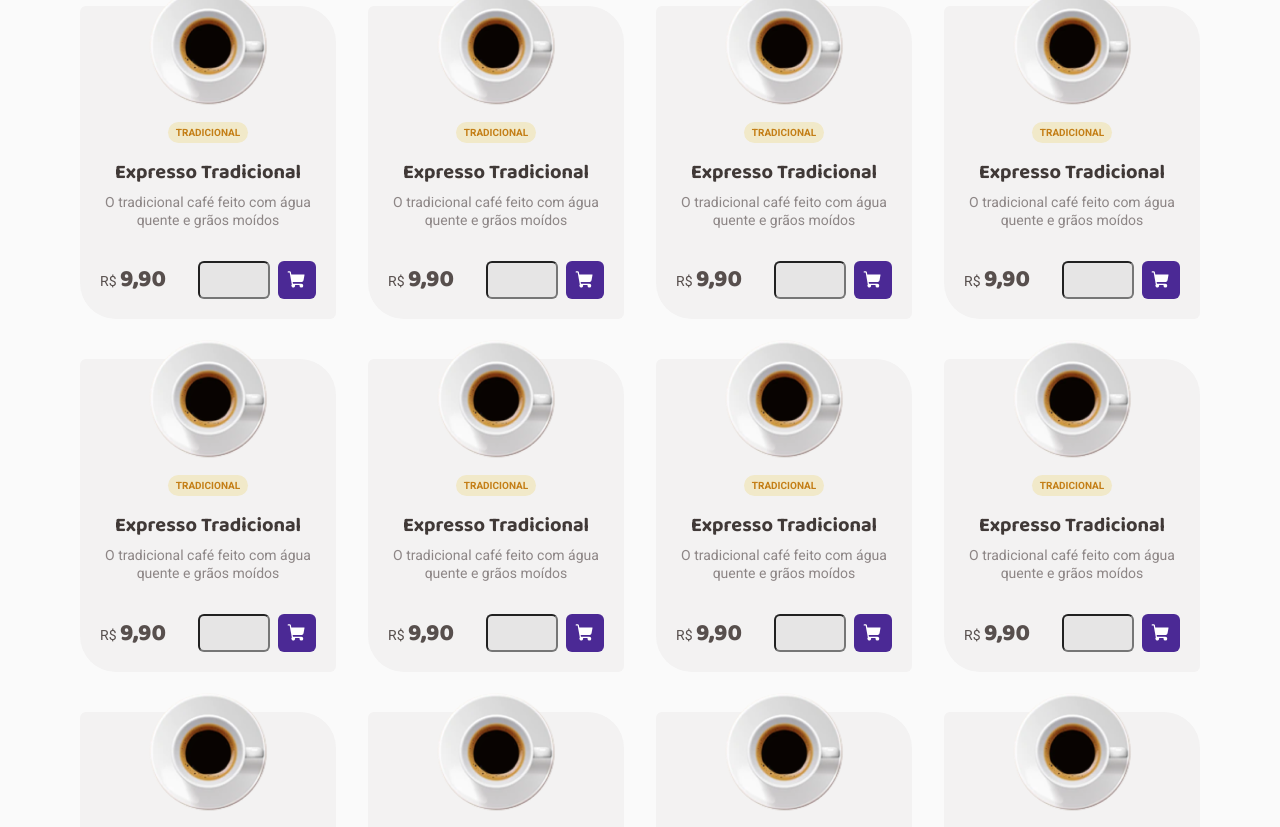
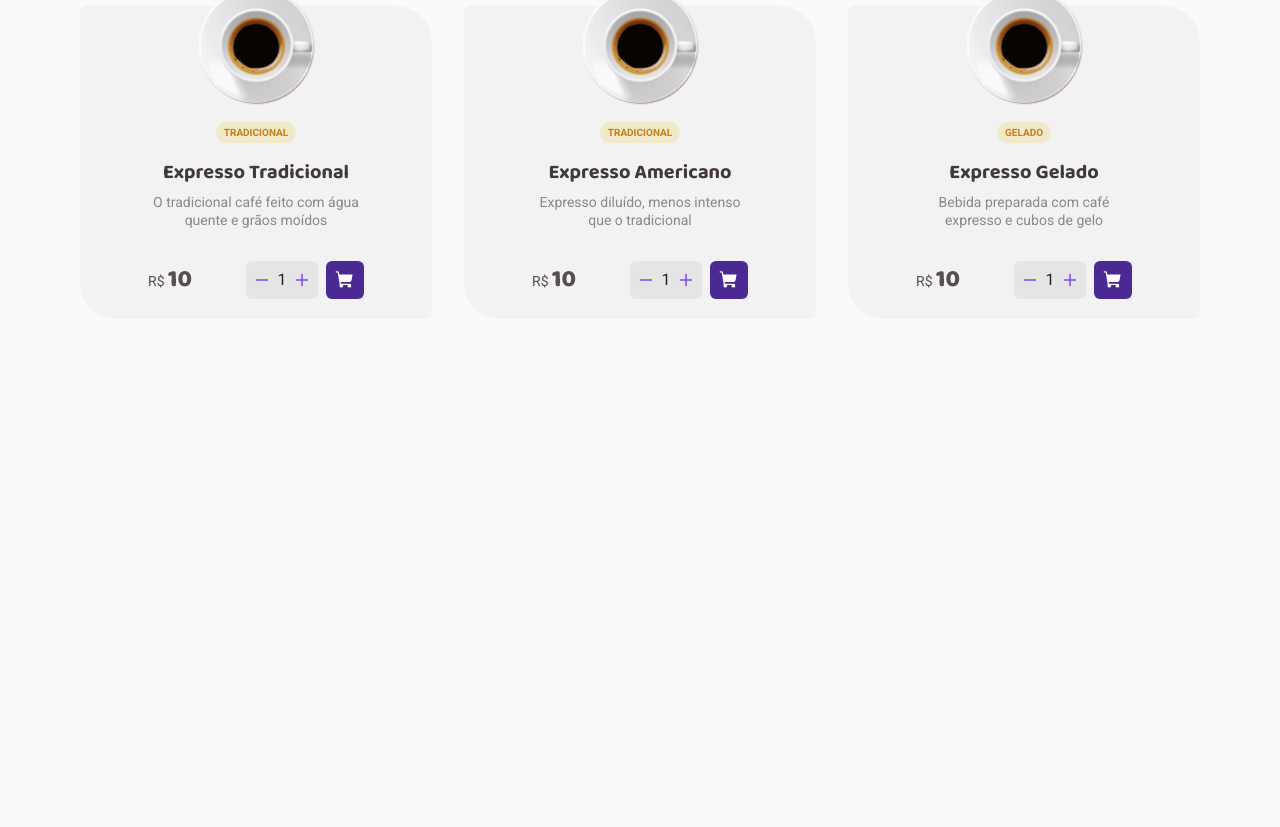
Before and after one commit to AndrewReis/coffe-delivery, a React (Vite) app: page / in a window 1280 px wide. Shown: the part 712-1539 px from the top of the page. After the commit the page ends 1111 px from the top, so only its background shows below. Built offline with nearby package versions, Linux system fonts and the light colour scheme.

Commit message:
improviments

```diff
--- a/src/App.tsx
+++ b/src/App.tsx
@@ -1,7 +1,9 @@
 import { BrowserRouter } from 'react-router-dom'
 import { ThemeProvider } from 'styled-components'
 
+import { CartProvider } from './context/cart-context'
 
+// styles
 import { defaultTheme } from './styles/themes/default'
 import { GlobalStyle } from './styles/global'
 
@@ -11,7 +13,9 @@ function App() {
   return (
     <ThemeProvider theme={defaultTheme}>
       <BrowserRouter>
-        <Router />
+        <CartProvider>
+          <Router />
+        </CartProvider>
       </BrowserRouter>
       <GlobalStyle theme={defaultTheme} />
     </ThemeProvider>
--- a/src/components/CartButton/index.tsx
+++ b/src/components/CartButton/index.tsx
@@ -1,17 +1,15 @@
 import { ShoppingCart } from 'phosphor-react'
+import { useCart } from '../../context/cart-context'
 
-import { Container } from './styles'
+import { Container, Notification } from './styles'
 
+export function CartButton() {
+  const { cart } = useCart()
 
-interface Props {
-  count?: number
-}
-
-export function CartButton({ count }: Props) {
   return (
     <Container to='/check-out' title='Carrinho'>
       <ShoppingCart size={24} weight="fill"/>
-      { count && ( <span> {count} </span>) }
+      { cart.length > 0 && ( <Notification> {cart.length} </Notification>) }
     </Container>
   )
 }
--- a/src/components/CartButton/styles.ts
+++ b/src/components/CartButton/styles.ts
@@ -11,8 +11,9 @@ export const Container = styled(NavLink)`
   border-radius: 6px;
 
   position: relative;
+`;
 
-  span {
+export const Notification = styled.div`
   display: flex;
   align-items: center;
   justify-content: center;
@@ -26,5 +27,4 @@ export const Container = styled(NavLink)`
   color: ${props => props.theme['white']};
   font-size: 0.75rem;
   font-weight: 700;
-  }
 `;
--- a/src/components/CoffeCard/index.tsx
+++ b/src/components/CoffeCard/index.tsx
@@ -1,34 +1,73 @@
-import { ShoppingCart } from 'phosphor-react'
+import { ShoppingCart, Plus, Minus } from 'phosphor-react'
+import { useState } from 'react';
 
-import coffeImg from '../../assets/expresso-tradicional.png'
+// context
+import { useCart } from '../../context/cart-context'
 
+// styles
 import { defaultTheme } from '../../styles/themes/default'
-import { Container, Header, Info, Footer } from "./styles";
+import { Container, Header, Info, Footer, AmountButton, ActionsContainer } from "./styles";
 
-export function CoffeCard() {
+interface Product {
+  id: number;
+  img: string;
+  label: string;
+  title: string;
+  description: string;
+  price: number;
+}
+
+interface Props {
+  data: Product
+}
+
+export function CoffeCard({ data }: Props) {
+  const [ amount, setAmount ]      = useState(1);
+  const { cart, addProductToCart } = useCart();
+
+  function formatCurrency(value: number) {
+    let currency = Number(value) * 100;
+    return currency;
+  }
+
+  function handleAddProductToCart(data: Product) {
+    if (!cart.find(p => p.id === data.id)) {
+      addProductToCart(data)
+      alert(`${data.title} adicionado no carrinho`)
+    }
+
+    setAmount(1)
+  }
+
   return (
     <Container>
       <Header>
-        <img src={coffeImg} alt="" />
-        <span>Tradicional</span>
+        <img src={data.img} alt="" />
+        <span> { data.label } </span>
       </Header>
 
       <Info>
-        <strong>Expresso Tradicional</strong>
+        <strong> { data.title } </strong>
         <p>
-          O tradicional café feito com água quente e grãos moídos
+          { data.description }
         </p>
       </Info>
 
       <Footer>
-        <span>R$ <strong>9,90</strong></span>
+        <span>R$ <strong> { formatCurrency(data.price) } </strong></span>
 
-        <div>
-          <input type="number" />
-          <button type='button'>
+        <ActionsContainer>
+          <AmountButton>
+            <Minus size={16} weight='bold' color={defaultTheme.purple}/>
+            <span>1</span>
+            <Plus size={16} color={defaultTheme.purple} weight='bold' />
+          </AmountButton>
+
+          {/* <input type="number" value={amount} onChange={() => setAmount(amount + 1)} /> */}
+          <button type='button' onClick={() => handleAddProductToCart(data)}>
             <ShoppingCart size={20} weight='fill' color={defaultTheme.white} />
           </button>
-        </div>
+        </ActionsContainer>
       </Footer>
     </Container>
   )
--- a/src/components/CoffeCard/styles.ts
+++ b/src/components/CoffeCard/styles.ts
@@ -88,18 +88,12 @@ export const Footer = styled.footer`
       color: ${props => props.theme['base-text']};
     }
   }
+`;
 
-  div {
+export const ActionsContainer = styled.div`
   display: flex;
   align-items: center;
   gap: 0.5rem;
-
-    input {
-      width: 4.5rem;
-      height: 2.375rem;
-      background-color: ${props => props.theme['base-button']};
-      border-radius: 6px;
-    }
 
   button {
     display: flex;
@@ -116,5 +110,32 @@ export const Footer = styled.footer`
       background-color: ${props => props.theme['purple']};
     }
   }
+`;
+
+export const AmountButton = styled.div`
+  width: 4.5rem;
+  height: 2.375rem;
+
+  display: flex;
+  align-items: center;
+  justify-content: space-between;
+
+  padding: 0.5rem;
+  border-radius: 6px;
+  background-color: ${props => props.theme['base-button']};
+
+  span {
+    font-size: 1rem;
+    font-family: 'Roboto', sans-serif;
+    font-weight:400;
+    text-align: center;
+    color: ${props => props.theme['base-title']};
+  }
+
+  button {
+    width: 0.875rem;
+    height: 0.875rem;
+    background-color: ${props => props.theme['base-button']};
+
   }
 `;
--- /dev/null
+++ b/src/context/cart-context.tsx
@@ -0,0 +1,53 @@
+import { createContext, ReactNode, useContext, useEffect, useState } from 'react'
+import { PRODUCTS } from '../fake';
+
+// interfaces
+interface Product {
+  id: number;
+  img: string;
+  label: string;
+  title: string;
+  description: string;
+  price: number;
+}
+
+interface CartProviderProps {
+  children: ReactNode
+}
+
+interface CartContextProps {
+  cart: Product[];
+  products: Product[];
+  addProductToCart: (product: Product) => void;
+}
+
+// const
+const CartContext = createContext({} as CartContextProps)
+
+
+// Component
+function CartProvider({children}: CartProviderProps) {
+  const [products, setProducts] = useState<Product[]>([])
+  const [cart, setCart]         = useState<Product[]>([])
+
+  function addProductToCart(product: Product) {
+    setCart(state => [...state, product])
+  }
+
+  useEffect(() => {
+    setProducts(PRODUCTS)
+  }, [PRODUCTS])
+
+  // JSX
+  return(
+    <CartContext.Provider value={{ cart, products, addProductToCart}} >
+      { children }
+    </CartContext.Provider>
+  );
+}
+
+function useCart() {
+  return useContext(CartContext)
+}
+
+export { CartProvider, useCart }
--- /dev/null
+++ b/src/fake.ts
@@ -0,0 +1,28 @@
+import coffeImg from './assets/expresso-tradicional.png'
+
+export const PRODUCTS = [
+  {
+    id: 1,
+    img: coffeImg,
+    label: 'Tradicional',
+    title: 'Expresso Tradicional',
+    description: 'O tradicional café feito com água quente e grãos moídos',
+    price: 0.10
+  },
+  {
+    id: 2,
+    img: coffeImg,
+    label: 'Tradicional',
+    title: 'Expresso Americano',
+    description: 'Expresso diluído, menos intenso que o tradicional',
+    price: 0.10
+  },
+  {
+    id: 3,
+    img: coffeImg,
+    label: 'gelado',
+    title: 'Expresso Gelado',
+    description: 'Bebida preparada com café expresso e cubos de gelo',
+    price: 0.10
+  }
+]
--- a/src/pages/Home/index.tsx
+++ b/src/pages/Home/index.tsx
@@ -1,32 +1,24 @@
-import { Banner } from "../../components/Banner";
+import { Banner }    from "../../components/Banner";
 import { CoffeCard } from "../../components/CoffeCard";
-import { Header } from "../../components/Header";
+import { Header }    from "../../components/Header";
 
+import { useCart } from "../../context/cart-context";
 
 import { Container, Grid } from "./styles";
 
 export function Home() {
+  const { products, cart } = useCart()
+
   return(
     <Container>
       <Header />
       <Banner />
       <main>
         <h1>Nossos cafés</h1>
-
         <Grid>
-          <CoffeCard />
-          <CoffeCard />
-          <CoffeCard />
-          <CoffeCard />
-          <CoffeCard />
-          <CoffeCard />
-          <CoffeCard />
-          <CoffeCard />
-          <CoffeCard />
-          <CoffeCard />
-          <CoffeCard />
-          <CoffeCard />
-          <CoffeCard />
+          { products.map(product => (
+            <CoffeCard key={product.id} data={product} />
+          )) }
         </Grid>
       </main>
     </Container>
```
Lines whose indentation alone changed are shown as unchanged.
